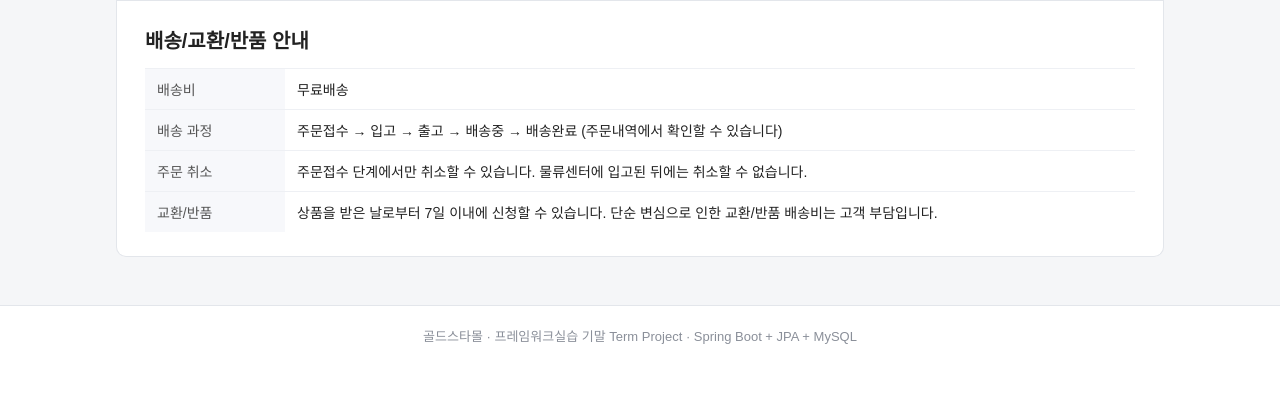
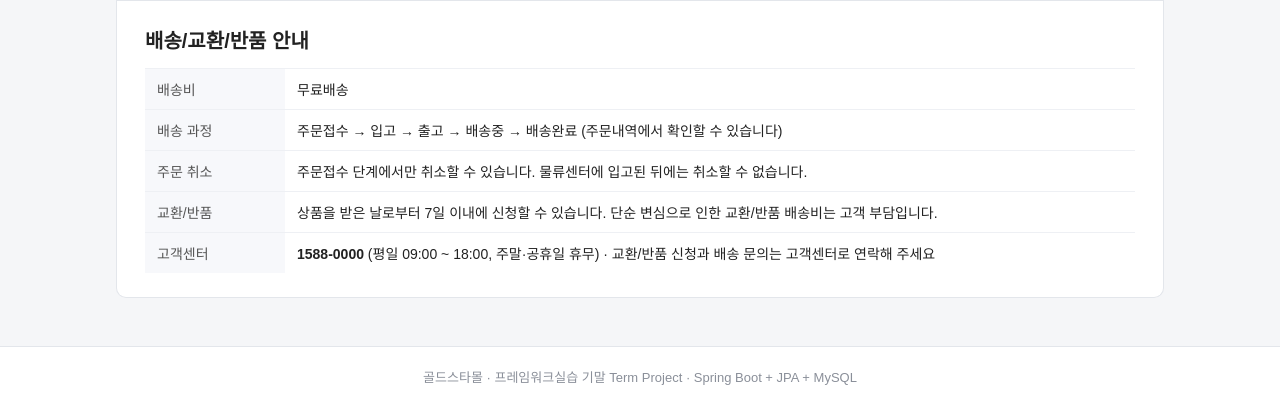
Before and after one commit to Goldstargreat/SpringFrameworkTermProject, a Spring app: template src/main/resources/templates/product/detail.html in a window 1280 px wide. Shown: the part 1584-1990 px from the top of the page. Before the commit the page ends 1928 px from the top, so only its background shows below. Run offline with Thymeleaf, Linux system fonts and the light colour scheme; the template is opened without the code that fills it, so the values that code supplies are empty.

Commit message:
배송/교환/반품 안내에 고객센터 번호 추가
Co-Authored-By: Claude Opus 5.5 <noreply@anthropic.com>

```diff
--- a/src/main/resources/templates/product/detail.html
+++ b/src/main/resources/templates/product/detail.html
@@ -201,6 +201,8 @@
             <tr><th>배송 과정</th><td>주문접수 → 입고 → 출고 → 배송중 → 배송완료 (주문내역에서 확인할 수 있습니다)</td></tr>
             <tr><th>주문 취소</th><td>주문접수 단계에서만 취소할 수 있습니다. 물류센터에 입고된 뒤에는 취소할 수 없습니다.</td></tr>
             <tr><th>교환/반품</th><td>상품을 받은 날로부터 7일 이내에 신청할 수 있습니다. 단순 변심으로 인한 교환/반품 배송비는 고객 부담입니다.</td></tr>
+            <!-- 시연용 번호 : 실제 번호로 바꿔서 쓴다 -->
+            <tr><th>고객센터</th><td><b>1588-0000</b> (평일 09:00 ~ 18:00, 주말·공휴일 휴무) · 교환/반품 신청과 배송 문의는 고객센터로 연락해 주세요</td></tr>
         </table>
     </section>
 </main>
```
